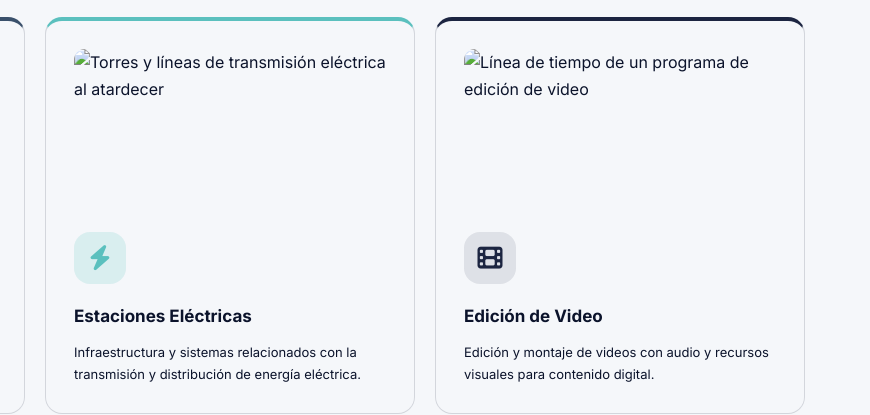
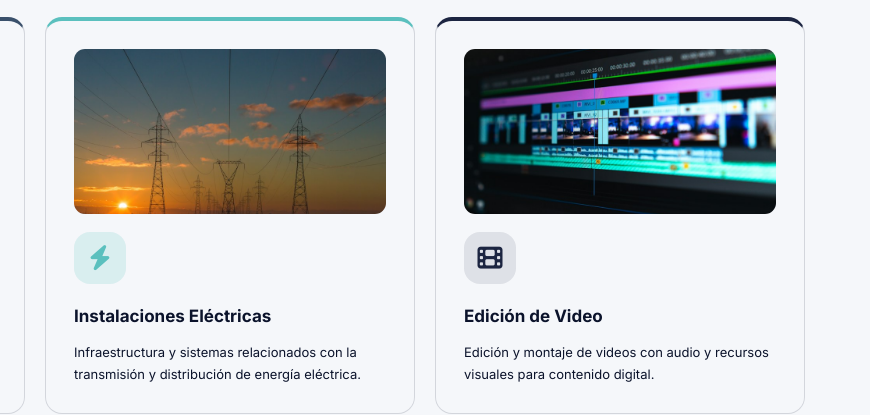
Before and after one commit to rolando20vilca-creator/rolis, a plain HTML site: page index.html in a window 1280 px wide. Shown: the part 2291-2706 px from the top of the page, 410-1280 px from the left. Drawn offline with Linux system fonts and the light colour scheme.

Commit message:
Restore index.html with complete content

```diff
--- a/index.html
+++ b/index.html
@@ -190,15 +190,15 @@
             </article>
 
             <article class="tech-card">
-                <img class="tech-card-photo" src="imagenes/estaciones-electricas.jpg"
+                <img class="tech-card-photo" src="estaciones-electricas.jpg"
                      alt="Torres y líneas de transmisión eléctrica al atardecer" loading="lazy" decoding="async">
                 <i class="fas fa-bolt"></i>
-                <h3>Estaciones Eléctricas</h3>
+                <h3>Instalaciones Eléctricas</h3>
                 <p>Infraestructura y sistemas relacionados con la transmisión y distribución de energía eléctrica.</p>
             </article>
 
             <article class="tech-card">
-                <img class="tech-card-photo" src="imagenes/edicion-video.jpg"
+                <img class="tech-card-photo" src="edicion-video.jpg"
                      alt="Línea de tiempo de un programa de edición de video" loading="lazy" decoding="async">
                 <i class="fas fa-film"></i>
                 <h3>Edición de Video</h3>
```
